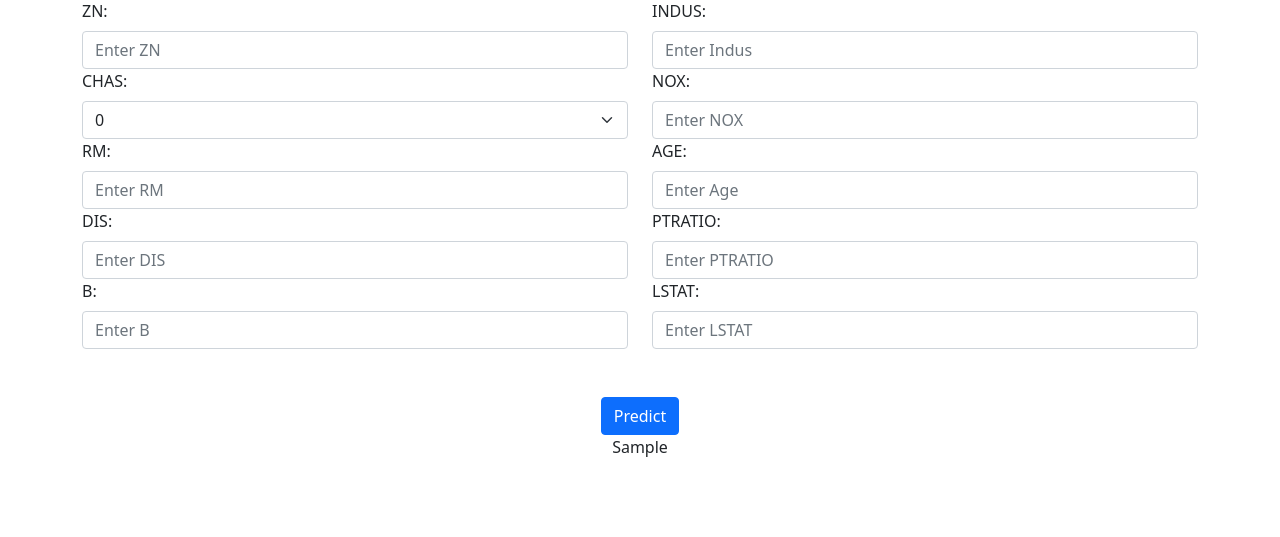
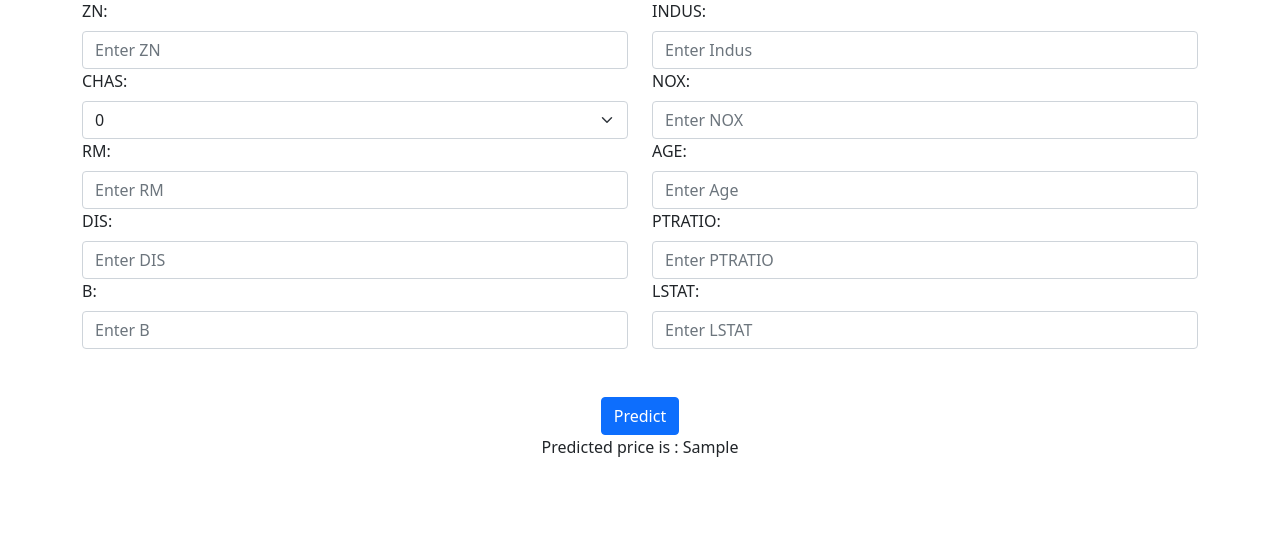
Before and after one commit to rohitkumar7100/BostonHousePrediction, a Flask app: template templates/index.html in a window 1280 px wide. Shown: the part 63-600 px from the top of the page. Run offline with Flask 2, Linux system fonts and the light colour scheme; the template is opened without the code that fills it: most values are stand-ins (such as "Sample title", 1, 10 or a date in 2020).

Commit message:
adding message to display

```diff
--- a/templates/index.html
+++ b/templates/index.html
@@ -70,7 +70,7 @@
       <button type="submit" class="btn btn-primary">Predict</button>
           </div>
       <div class="text-center">
-           <label for="pred_output" class="form-label">{{prediction_result}}</label>
+           <label for="pred_output" class="form-label">Predicted price is : {{prediction_result}}</label>
       </div>
   </form>
 </div>
```
